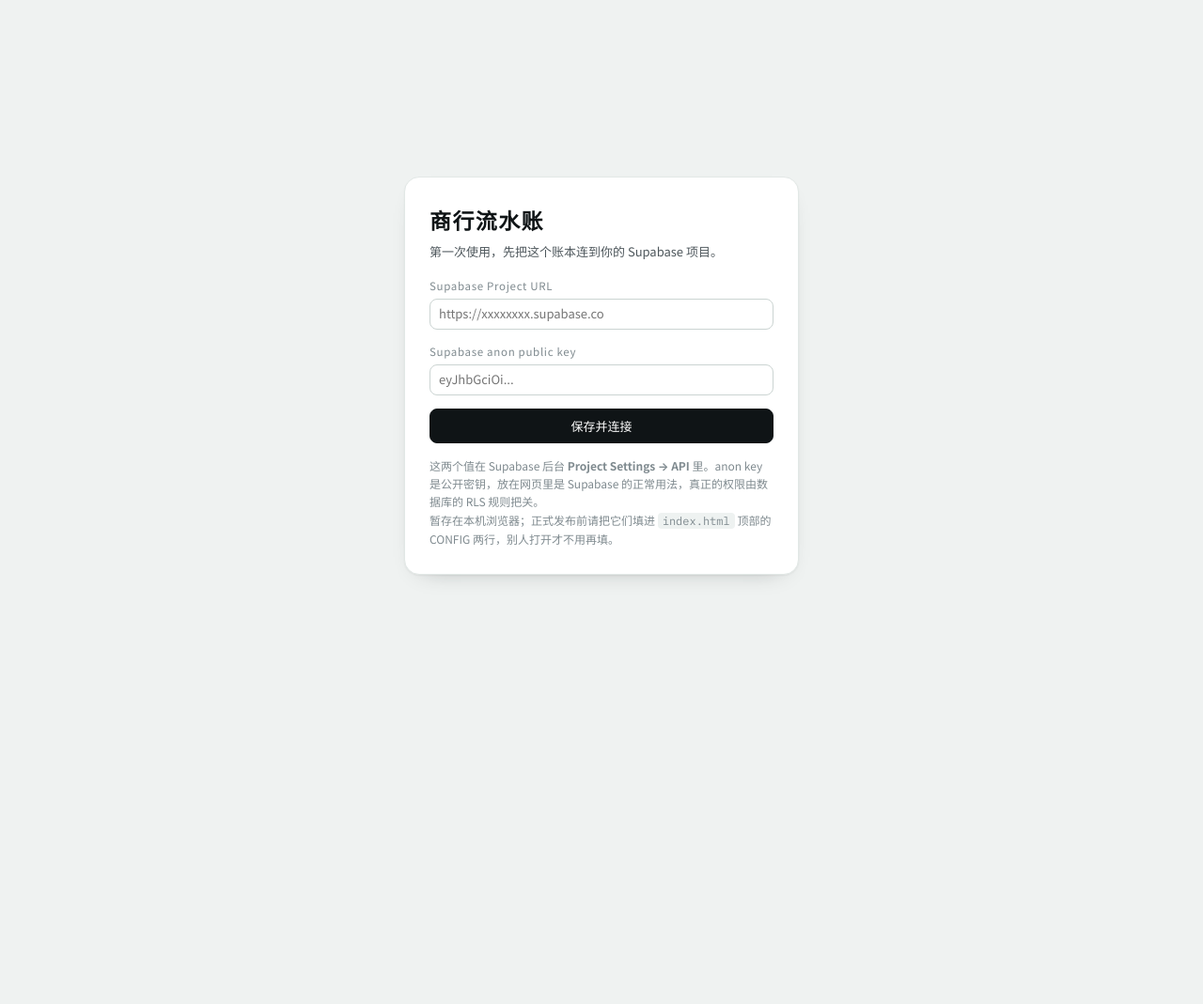
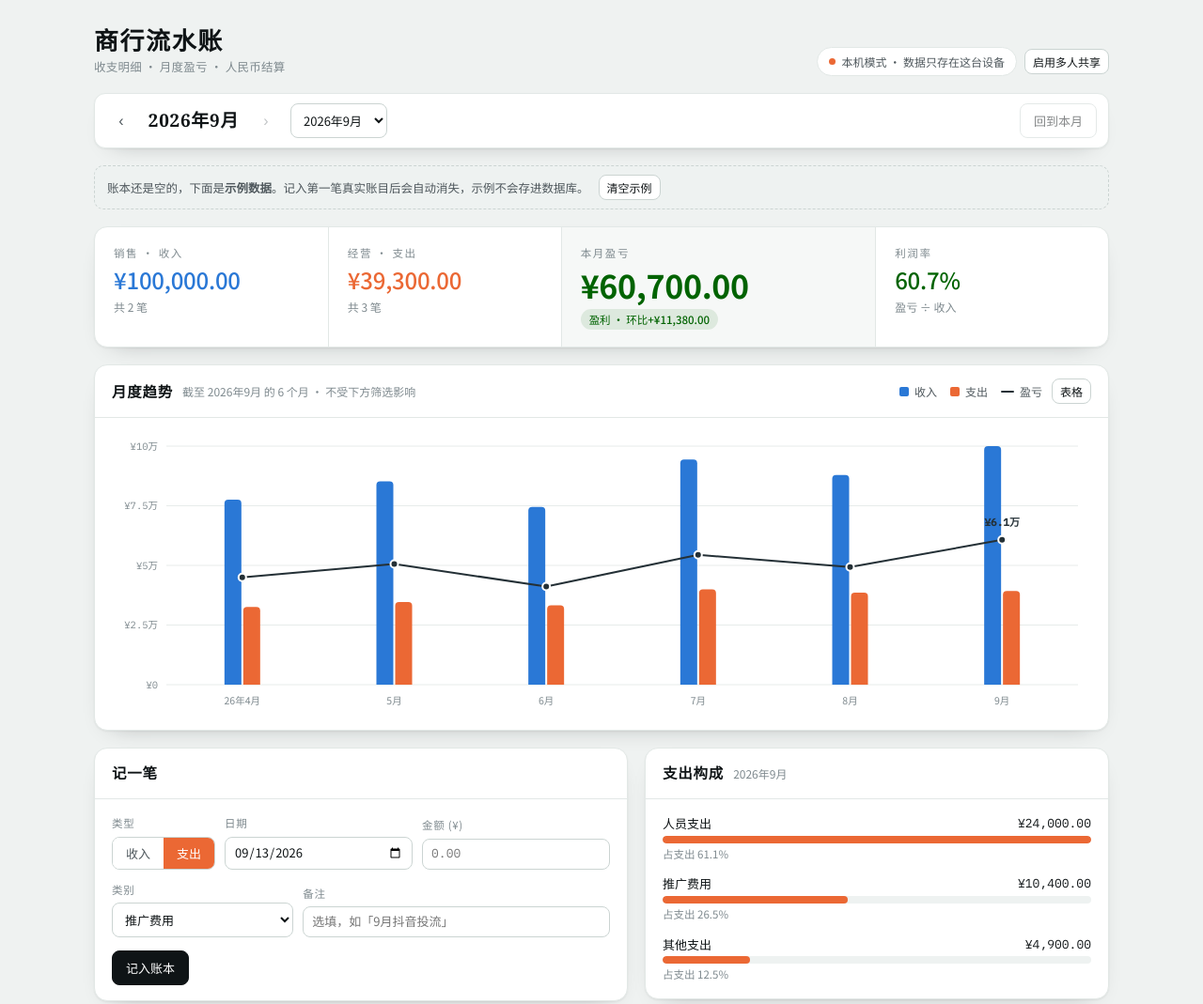
Before and after one commit to gini10484-afk/ledger, a plain HTML site: page index.html in a window 1280 px wide. Shown: the top 1069 px of the page at 94% size. Before the commit the page ends 800 px from the top, so only its background shows below. Drawn offline with nearby package versions, Linux system fonts and the light colour scheme.

Commit message:
Update index.html

```diff
--- a/index.html
+++ b/index.html
@@ -220,6 +220,7 @@
         </div>
         <div class="gateerr" id="setupErr"></div>
         <button class="btn primary" type="submit">保存并连接</button>
+        <button class="btn" type="button" id="setupCancel" hidden>以后再说，先本机记账</button>
         <p class="hint">这两个值在 Supabase 后台 <b>Project Settings → API</b> 里。anon key 是公开密钥，放在网页里是 Supabase 的正常用法，真正的权限由数据库的 RLS 规则把关。<br>暂存在本机浏览器；正式发布前请把它们填进 <code>index.html</code> 顶部的 CONFIG 两行，别人打开才不用再填。</p>
       </div>
     </form>
@@ -254,7 +255,8 @@
     </div>
     <div class="who">
       <div class="syncchip"><span class="dot" id="syncdot"></span><span id="synctext">连接中…</span></div>
-      <button class="btn tiny" id="logoutBtn">退出</button>
+      <button class="btn tiny" id="shareBtn" hidden>启用多人共享</button>
+      <button class="btn tiny" id="logoutBtn" hidden>退出</button>
     </div>
   </header>
 
@@ -378,7 +380,7 @@
 (function(){
   "use strict";
 
-  var CUR="¥", LS_CFG="shanghang-cfg-v1";
+  var CUR="¥", LS_CFG="shanghang-cfg-v1", LS_DATA="shanghang-data-v1";
   var DEFAULT_CATS={income:["销售收入","其他收入"],expense:["推广费用","人员支出","其他支出"]};
   var sb=null, cfg={url:"",key:""};
   var state={ entries:[], cats:JSON.parse(JSON.stringify(DEFAULT_CATS)), demo:false,
@@ -430,6 +432,18 @@
   function knownMonths(){ var s={}; state.entries.forEach(function(e){ s[monthOf(e)]=1; });
     s[ymNow()]=1; s[state.month]=1; return Object.keys(s).sort(); }
 
+  /* ---------- 本机存储（未配置 Supabase 时使用） ---------- */
+  function saveLocal(){
+    try{ localStorage.setItem(LS_DATA, JSON.stringify({entries:state.entries, cats:state.cats})); }catch(_){}
+  }
+  function loadLocalData(){
+    try{
+      var o=JSON.parse(localStorage.getItem(LS_DATA)||"null");
+      if(!o||!Array.isArray(o.entries)) return null;
+      return { entries:o.entries.map(normalize).filter(Boolean), cats:(o.cats&&o.cats.income)?o.cats:null };
+    }catch(_){ return null; }
+  }
+
   /* ---------- supabase ---------- */
   function loadCfg(){
     if(SUPABASE_URL.indexOf("http")===0 && SUPABASE_ANON_KEY.length>20)
@@ -454,6 +468,14 @@
   }
 
   async function fetchAll(){
+    if(!sb){
+      var l=loadLocalData();
+      if(l){ state.entries=l.entries; if(l.cats) state.cats=l.cats; }
+      else state.entries=[];
+      state.demo = state.entries.length===0;
+      if(state.demo) state.entries=demoData();
+      return;
+    }
     var r = await sb.from("entries").select("*").order("entry_date",{ascending:false}).limit(5000);
     if(r.error) throw r.error;
     state.entries=(r.data||[]).map(fromRow).filter(Boolean);
@@ -465,6 +487,7 @@
   }
 
   async function pushEntry(e, isUpdate){
+    if(!sb){ saveLocal(); return; }
     var row=toRow(e);
     var r = isUpdate
       ? await sb.from("entries").update(row).eq("id",e.id)
@@ -472,10 +495,12 @@
     if(r.error) throw r.error;
   }
   async function pushDelete(id){
+    if(!sb){ saveLocal(); return; }
     var r=await sb.from("entries")["delete"]().eq("id",id);
     if(r.error) throw r.error;
   }
   async function pushCats(){
+    if(!sb){ saveLocal(); return; }
     var r=await sb.from("app_settings").upsert({key:"categories", value:state.cats, updated_at:new Date().toISOString()});
     if(r.error) toast(dbMsg(r.error));
   }
@@ -674,7 +699,9 @@
     $("detailNote").textContent=scopeTxt+" · "+rows.length+" 笔";
     var box=$("tableBox");
     if(!rows.length){ box.innerHTML='<div class="empty">没有符合条件的记录。</div>'; return; }
-    box.innerHTML='<table><thead><tr><th>日期</th><th>类型</th><th>类别</th><th class="num">金额 (¥)</th><th>备注</th><th>记录人</th><th class="num">操作</th></tr></thead><tbody>'
+    var byCol=!!sb;
+    box.innerHTML='<table><thead><tr><th>日期</th><th>类型</th><th>类别</th><th class="num">金额 (¥)</th><th>备注</th>'
+      +(byCol?'<th>记录人</th>':'')+'<th class="num">操作</th></tr></thead><tbody>'
       +rows.map(function(e){
         var color=e.type==="income"?"var(--income)":"var(--expense)";
         return '<tr><td class="num" style="text-align:left">'+e.date+'</td>'
@@ -682,12 +709,12 @@
           +'<td>'+esc(e.category)+'</td>'
           +'<td class="num amt '+e.type+'">'+(e.type==="income"?"+":"−")+money(e.amount).slice(1)+'</td>'
           +'<td class="note">'+(esc(e.note)||'<span style="color:var(--muted)">—</span>')+'</td>'
-          +'<td class="by">'+(esc((e.by||"").split("@")[0])||"—")+'</td>'
+          +(byCol?'<td class="by">'+(esc((e.by||"").split("@")[0])||"—")+'</td>':'')
           +'<td class="num"><span class="rowacts"><button class="btn ghost tiny" data-edit="'+e.id+'">编辑</button>'
           +'<button class="btn ghost tiny" data-del="'+e.id+'">删除</button></span></td></tr>';
       }).join("")
       +'</tbody><tfoot><tr><td colspan="3">合计 · 收 '+money(t.income)+' / 支 '+money(t.expense)+'</td>'
-      +'<td class="num" style="color:'+(t.net<0?"var(--neg)":"var(--pos)")+'">'+money(t.net)+'</td><td colspan="3"></td></tr></tfoot></table>';
+      +'<td class="num" style="color:'+(t.net<0?"var(--neg)":"var(--pos)")+'">'+money(t.net)+'</td><td colspan="'+(byCol?3:2)+'"></td></tr></tfoot></table>';
     Array.prototype.forEach.call(box.querySelectorAll("[data-del]"),function(b){ b.onclick=function(){ removeEntry(b.getAttribute("data-del")); }; });
     Array.prototype.forEach.call(box.querySelectorAll("[data-edit]"),function(b){ b.onclick=function(){ startEdit(b.getAttribute("data-edit")); }; });
   }
@@ -825,6 +852,11 @@
     });
     if(!added.length){ toast("没有解析到可导入的记录。"); return; }
     if(state.demo){ state.demo=false; state.entries=[]; }
+    if(!sb){
+      state.entries=state.entries.concat(added); saveLocal(); render();
+      toast("已导入 "+added.length+" 笔"+(skipped?"，跳过 "+skipped+" 行":""));
+      return;
+    }
     try{
       for(var i=0;i<added.length;i+=200){
         var chunk=added.slice(i,i+200).map(toRow);
@@ -893,6 +925,8 @@
   var rt;
   window.addEventListener("resize",function(){ clearTimeout(rt); rt=setTimeout(function(){ if(chartMode==="chart") renderChart(); },160); });
   $("logoutBtn").onclick=async function(){ if(sb) await sb.auth.signOut(); location.reload(); };
+  $("shareBtn").onclick=function(){ showGate("setup"); $("setupCancel").hidden=false; };
+  $("setupCancel").onclick=function(){ $("gate").hidden=true; $("app").hidden=false; };
 
   /* ---------- boot ---------- */
   function showGate(which){
@@ -933,12 +967,15 @@
     catch(err){ setSync("warn","读取失败"); toast(dbMsg(err)); }
   }
   async function start(session){
-    state.me=session.user;
+    state.me=session?session.user:null;
     $("gate").hidden=true; $("app").hidden=false;
+    $("logoutBtn").hidden=!sb;
+    $("shareBtn").hidden=!!sb;
     setType("expense"); $("fDate").value=todayStr();
     setSync("","读取中…");
     await refresh();
-    setSync("ok","已同步 · "+(state.me.email||"").split("@")[0]);
+    if(!sb){ setSync("warn","本机模式 · 数据只存在这台设备"); return; }
+    setSync("ok","已同步 · "+((state.me&&state.me.email)||"").split("@")[0]);
     if(channel) sb.removeChannel(channel);
     channel=sb.channel("ledger-live")
       .on("postgres_changes",{event:"*",schema:"public",table:"entries"},function(){ refresh(); })
@@ -949,7 +986,7 @@
   (async function boot(){
     showGate("busy");
     var c=loadCfg();
-    if(!c){ showGate("setup"); return; }
+    if(!c){ start(null); return; }
     cfg=c;
     if(!window.supabase||!window.supabase.createClient){
       showGate("setup"); gateErr("setupErr","Supabase 脚本没能加载，检查一下网络后刷新页面。"); return;
```
